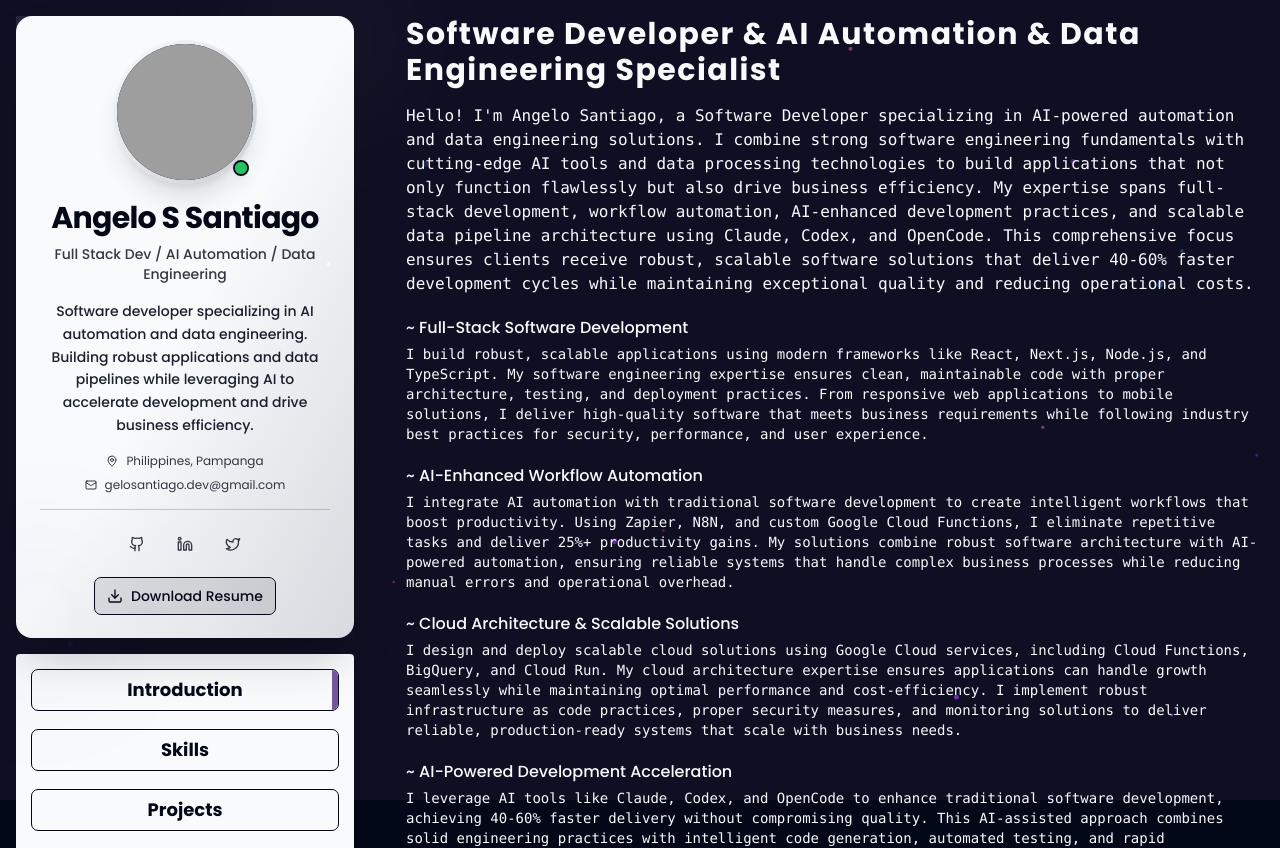
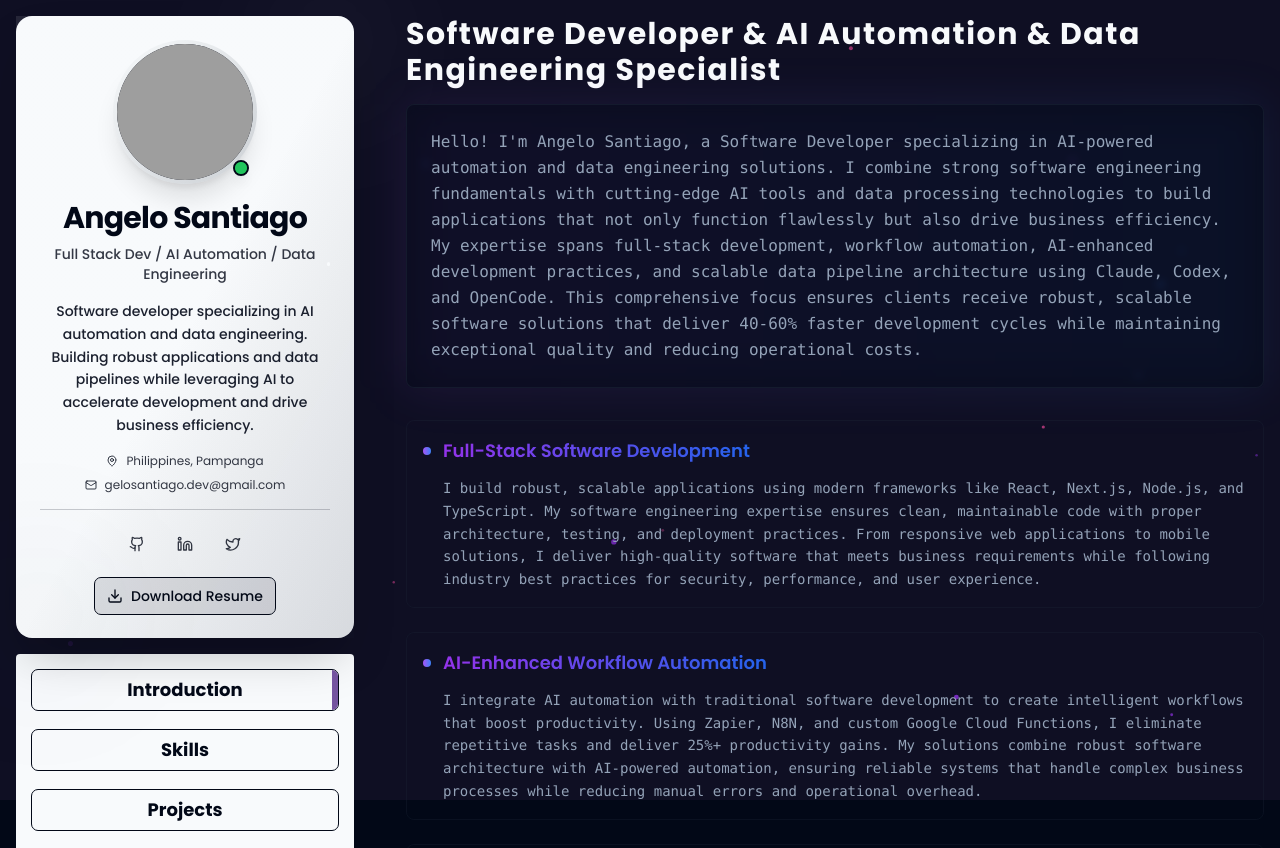
Before and after one commit to Aneaire/portfolio, a Next.js app: page / in a window 1280 px wide. Shown: the top 848 px of the page. Built offline with nearby package versions, Linux system fonts and the light colour scheme; grey boxes are pictures that could not be loaded.

Commit message:
Enhance main page design with improved styling and layout

```diff
--- a/app/globals.css
+++ b/app/globals.css
@@ -78,4 +78,13 @@
   .input-form {
     @apply w-full rounded px-2 py-2 text-gray-900 placeholder:text-gray-900;
   }
+  .text-gradient {
+    @apply bg-gradient-to-r from-purple-600 to-blue-600 bg-clip-text text-transparent;
+  }
+  .glass-effect {
+    @apply bg-background/50 backdrop-blur-sm border border-border/50;
+  }
+  .hover-lift {
+    @apply transition-all duration-300 hover:transform hover:-translate-y-1 hover:shadow-lg;
+  }
 }
--- a/app/page.tsx
+++ b/app/page.tsx
@@ -4,18 +4,53 @@ import AddOn from "@/components/home/AddOn";
 import { homeText, projects, skillList } from "@/constant/fixedText";
 import ProjectCard from "./projects/ProjectCard";
 
+// Service card component
+const ServiceCard = ({ service, index }: {
+  service: typeof homeText.others[0];
+  index: number;
+}) => (
+  <div className="group relative">
+    <div className="absolute inset-0 bg-gradient-to-r from-transparent via-purple-500/5 to-transparent rounded-lg opacity-0 group-hover:opacity-100 transition-opacity duration-300"></div>
+    <div className="relative space-y-3 p-4 rounded-lg border border-border/30 hover:border-border/60 transition-all duration-300">
+      <div className="flex items-center gap-3">
+        <div className="w-2 h-2 bg-gradient-to-r from-purple-500 to-blue-500 rounded-full"></div>
+        <h5 className="font-poppins font-semibold text-lg bg-gradient-to-r from-purple-600 to-blue-600 bg-clip-text text-transparent">
+          {service.title}
+        </h5>
+      </div>
+      <p className="font-mono text-sm leading-relaxed text-muted-foreground pl-5">
+        {service.description}
+      </p>
+    </div>
+  </div>
+);
+
 export default function Home() {
   return (
     <Container title={homeText.title}>
-      <div className="space-y-5">
-        <p className="font-mono">{homeText.description}</p>
-        {homeText.others.map((text) => (
-          <div key={text.title} className="space-y-1">
-            <h5 className="font-poppins font-medium">~ {text.title}</h5>
-            <p className="font-mono text-sm">{text.description}</p>
+      <div className="space-y-8">
+        {/* Main description */}
+        <div className="relative">
+          <div className="absolute inset-0 bg-gradient-to-r from-purple-500/10 to-blue-500/10 rounded-lg blur-xl"></div>
+          <p className="font-mono relative leading-relaxed text-base text-muted-foreground bg-background/50 backdrop-blur-sm rounded-lg p-6 border border-border/50">
+            {homeText.description}
+          </p>
         </div>
+
+        {/* Service cards */}
+        <div className="space-y-6">
+          {homeText.others.map((service, index) => (
+            <ServiceCard
+              key={service.title}
+              service={service}
+              index={index}
+            />
           ))}
         </div>
+      </div>
+
+      {/* Skills and Projects sections */}
+      <section className="mt-12 space-y-8">
         <AddOn goto="/skills" title="Main Frameworks">
           <div className="skill-card-wrapper pt-1">
             {skillList.slice(0, 4).map((skill) => (
@@ -26,6 +61,7 @@ export default function Home() {
         <AddOn goto="/projects" title="Featured Project">
           <ProjectCard project={projects[1]} />
         </AddOn>
+      </section>
     </Container>
   );
 }
--- a/components/sidebar/SideBar.tsx
+++ b/components/sidebar/SideBar.tsx
@@ -45,7 +45,7 @@ export const SideProfile = () => {
         {/* Name and Title */}
         <div className="space-y-2 transition-all duration-300">
           <h1 className="text-3xl font-bold tracking-tight text-background">
-            Angelo S Santiago
+            Angelo Santiago
           </h1>
           <div className="flex items-center justify-center gap-2 text-background/80">
             <div className="h-1 w-1 rounded-full bg-primary" />
```
Lines whose indentation alone changed are shown as unchanged.
